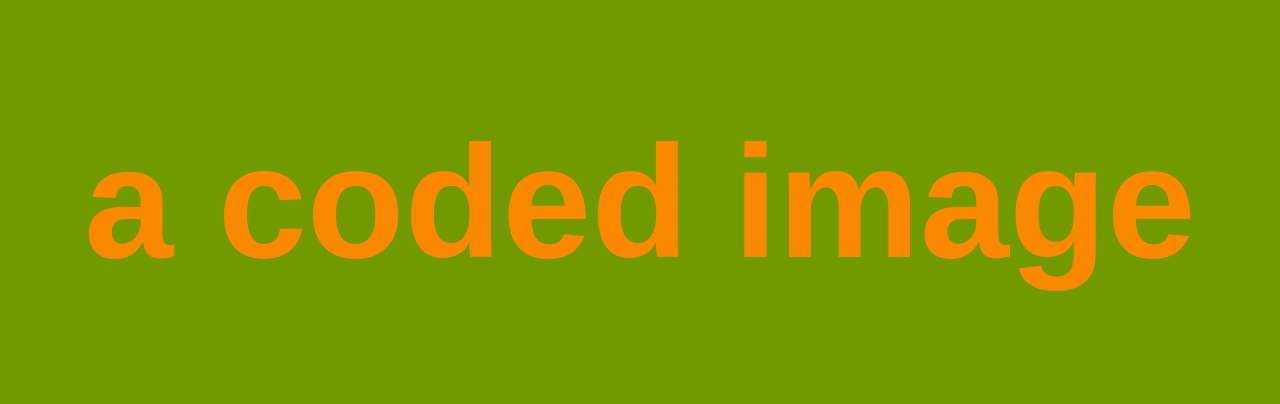
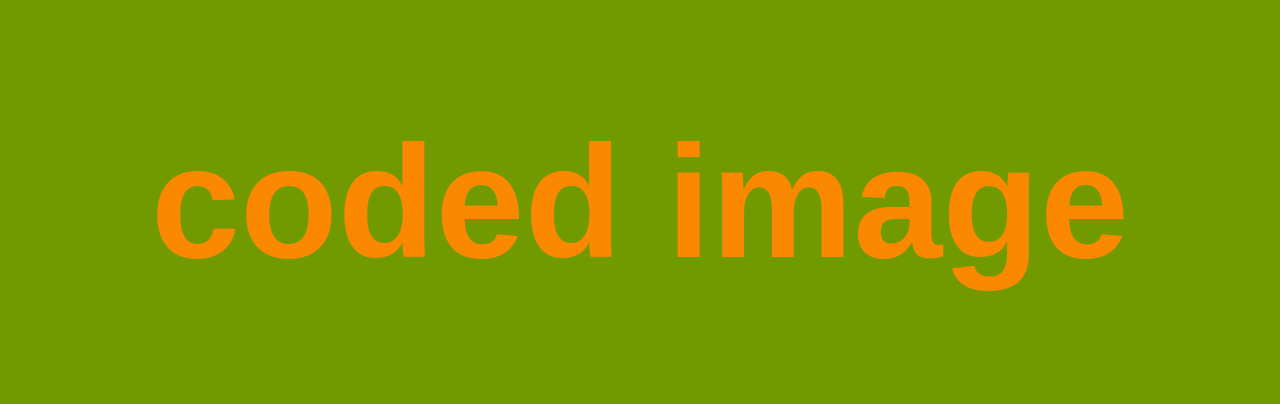
Before and after one commit to AlanAdamson/alanadamson.github.io, a website: page index.html in a window 1280 px wide. Shown: the part 198-602 px from the top of the page. Drawn offline with Linux system fonts and the light colour scheme; files that its build step writes are made by us from their sources.

```diff
--- a/index.html
+++ b/index.html
@@ -9,7 +9,7 @@
     <div class="wrapper">
       <header>
         <div class="logo">
-          <h1 class="logo-text">a coded image</h1>
+          <h1 class="logo-text">coded image</h1>
         </div>
         <!-- <nav class="nav">
           <a class="nav-link" href="./">Home</a>
```
Also changed, not shown: work/devmtn/index.html (added, +10 -0 lines).
